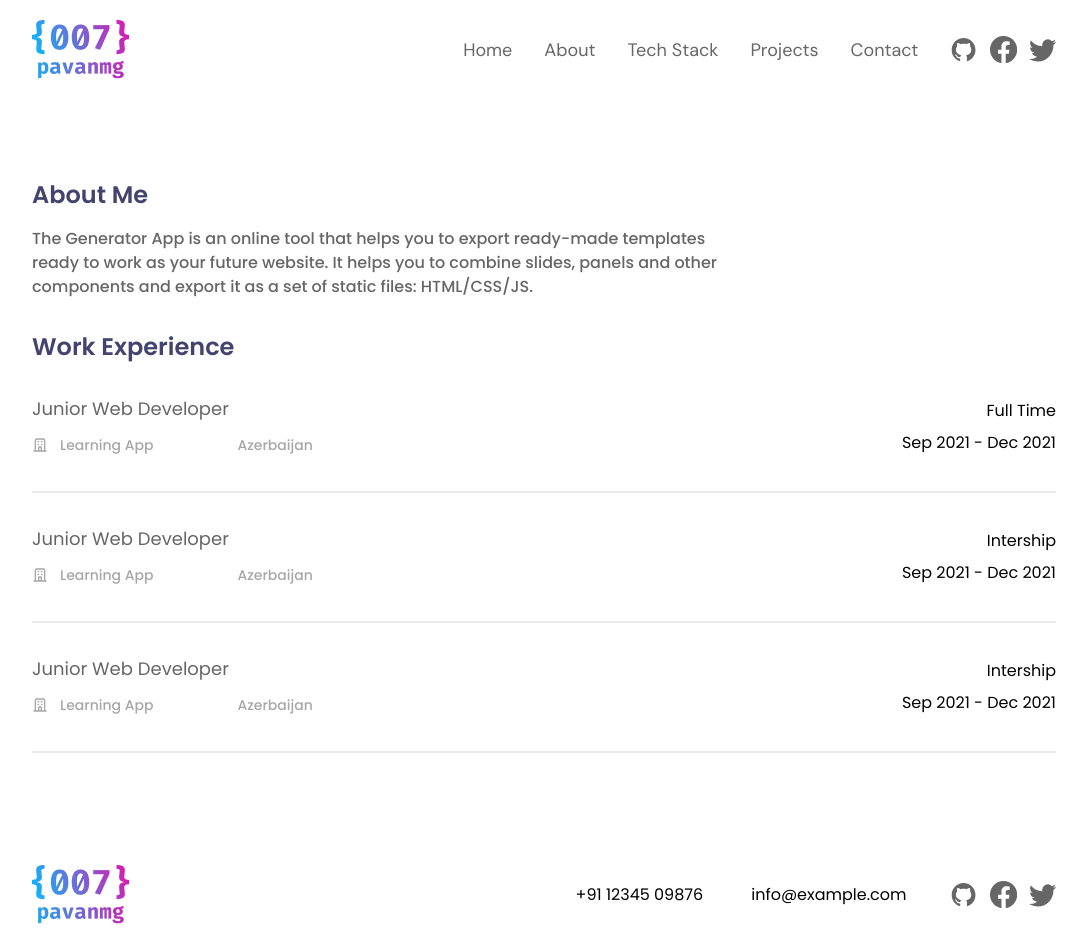
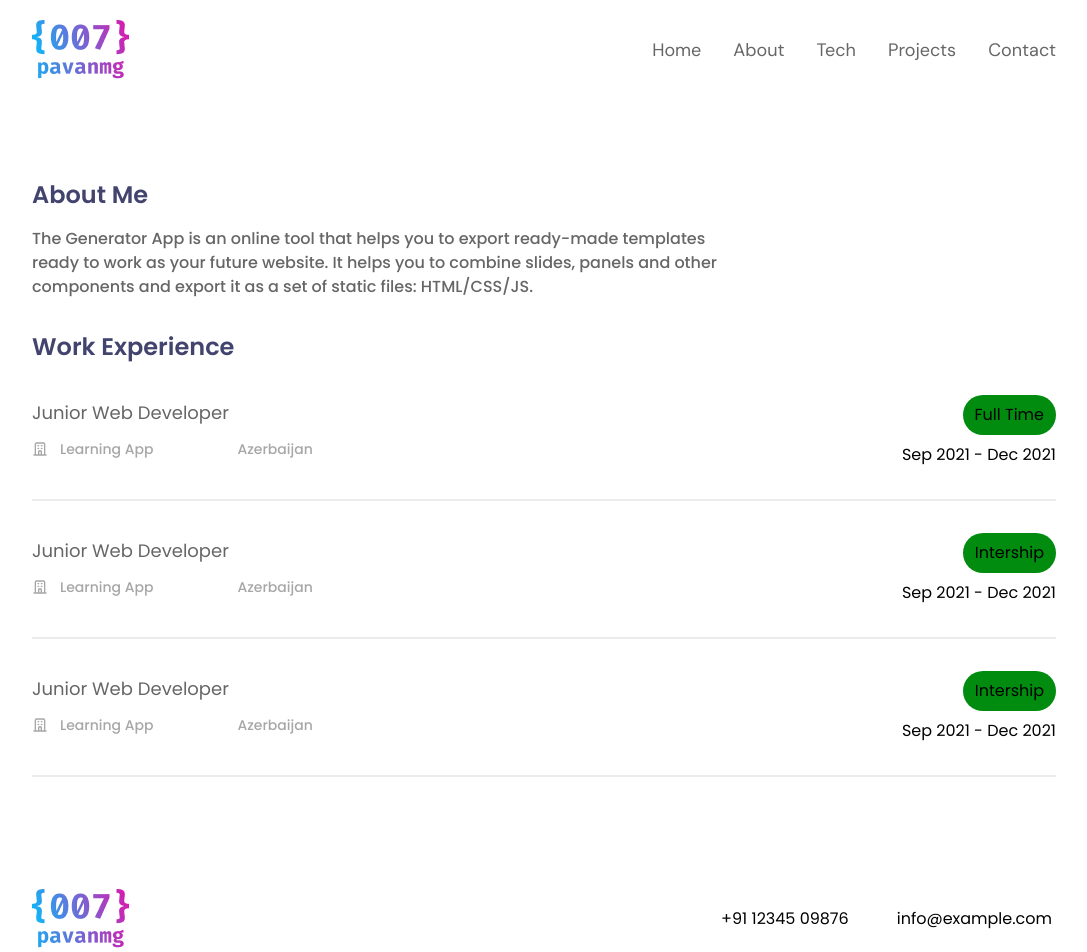
Before and after one commit to nimrabaig/nimra-baig-portfolio, a React (Vite) app: page /about in a window 1280 px wide. Shown: the top 952 px of the page, without its empty margins (96-1183 px from the left). Built offline with nearby package versions, Linux system fonts and the light colour scheme.

Commit message:
some corrections

```diff
--- a/src/components/About/Work/work.css
+++ b/src/components/About/Work/work.css
@@ -17,6 +17,6 @@
 }
 
 .about .time {
-  @apply bg-fourth-clr;
+  @apply bg-fourth-clr py-2 px-3;
   border-radius: 6.25rem;
 }
--- a/src/components/CTA/index.jsx
+++ b/src/components/CTA/index.jsx
@@ -4,7 +4,7 @@ import "./index.css";
 
 const Socials = () => {
   return (
-    <div className="flex gap-3 items-center icons">
+    <div className="flex gap-3 items-center icons sm:hidden">
       <a href="https://github.com/BilgeGates">
         <AiFillGithub />
       </a>
--- a/src/components/Footer/index.jsx
+++ b/src/components/Footer/index.jsx
@@ -7,16 +7,16 @@ const Footer = () => {
   return (
     <footer>
       <div className="w-[80%] mx-auto">
-        <div className="flex justify-between items-center py-[2rem] down">
+        <div className="flex justify-between items-center py-[2rem] down flex-wrap ">
           <Logo />
-          <div className="flex justify-end items-center gap-[2.5rem]">
+          <div className="flex justify-end items-center gap-[2.5rem] ">
             <span>+91 12345 09876</span>
             <span>info@example.com</span>
             <CTA />
           </div>
         </div>
-        <div className="flex justify-between items-center py-[2rem]">
-          <ul className="flex gap-5">
+        <div className="flex justify-between items-center py-[2rem] flex-wrap gap-[1rem]">
+          <ul className="flex gap-5 ">
             <li>
               <Link to="/">Home</Link>
             </li>
--- a/src/components/Hero/index.css
+++ b/src/components/Hero/index.css
@@ -7,3 +7,9 @@
   background: var(--gradient-1);
   border-radius: 50%;
 }
+
+@media (max-width: 1045px) {
+  .right__col {
+    background: transparent;
+  }
+}
--- a/src/components/Hero/index.jsx
+++ b/src/components/Hero/index.jsx
@@ -5,18 +5,18 @@ const Hero = () => {
   return (
     <div>
       <div className="w-[80%] mx-auto">
-        <div className="flex flex-col md:flex-row md:gap-2 md:items-center mt-12 items-center justify-between">
-          <div className="text-second-clr text-4xl font-bold leading-tight tracking-tighter ">
+        <div className="flex flex-col md:flex-row md:items-center  gap-[2rem]  mt-12 items-center justify-between">
+          <div className="text-second-clr text-4xl font-bold leading-tight tracking-tighter  ">
             Hi everyone, <br /> My name is <br />
             <span className="text-4xl bg-clip-text font-bold leading-tight tracking-tighter left__col">
               Khatai Huseynzade
             </span>
             <br /> I am Front-End Developer
           </div>
-          <div className="right__col w-[23rem] h-[23rem] relative">
+          <div className="right__col w-[23rem] h-[23rem]  relative ">
             <img
               src={MeImg}
-              className="absolute bottom-[15px] right-[15px] rounded-full w-[21rem] "
+              className="absolute bottom-[15px] right-[15px] rounded-full w-[21rem]"
             />
           </div>
         </div>
--- a/src/components/Navbar/index.jsx
+++ b/src/components/Navbar/index.jsx
@@ -1,8 +1,8 @@
-// import { Link } from "react-router-dom";
+import { CgMenuLeftAlt } from "react-icons/cg";
+import { Link } from "react-router-dom";
 import Logo from "../Logo";
 import CTA from "../CTA";
 import "./index.css";
-import { Link } from "react-router-dom";
 
 const Navbar = () => {
   return (
@@ -19,7 +19,7 @@ const Navbar = () => {
                 <Link to="/about">About</Link>
               </li>
               <li>
-                <Link to="/tech">Tech Stack</Link>
+                <Link to="/tech">Tech</Link>
               </li>
               <li>
                 <Link to="/project">Projects</Link>
@@ -29,6 +29,9 @@ const Navbar = () => {
               </li>
             </ul>
             <CTA />
+            <div className="hidden">
+              <CgMenuLeftAlt />
+            </div>
           </div>
         </div>
       </div>
--- a/src/components/Skills/index.jsx
+++ b/src/components/Skills/index.jsx
@@ -14,7 +14,7 @@ import FigmaIMG from "../../assets/images/Figma.png";
 const Skills = () => {
   return (
     <section>
-      <div className="w-[80%] mx-auto flex flex-col justify-center items-center gap-[2rem]">
+      <div className="w-[80%] mx-auto flex flex-col text-center justify-center items-center gap-[2rem]">
         <div className="flex flex-col items-center gap-[1rem]">
           <div className="text-second-clr text-3xl font-semibold leading-tight">
             My Tech Stack
--- a/src/pages/Contact/index.jsx
+++ b/src/pages/Contact/index.jsx
@@ -7,7 +7,7 @@ const Contact = () => {
     <>
       <Navbar />
       <section className="flex items-center justify-between gap-10 flex-col ">
-        <div className="text-second-clr text-4xl font-bold">
+        <div className="text-second-clr text-4xl font-bold text-center">
           For any questions please mail us:
         </div>
         <div className="text-4xl bg-clip-text font-bold email">
--- a/tailwind.config.js
+++ b/tailwind.config.js
@@ -7,7 +7,7 @@ export default {
         "first-clr": "#666",
         "second-clr": "#42446e",
         "thirdh-clr": "#a7a7a7",
-        "fourth-clr": "018c0f",
+        "fourth-clr": "#018c0f",
         "fifth-clr": "#d7ffe0",
       },
     },
```
Also changed, not shown: src/components/Skills/index.css (deleted).
